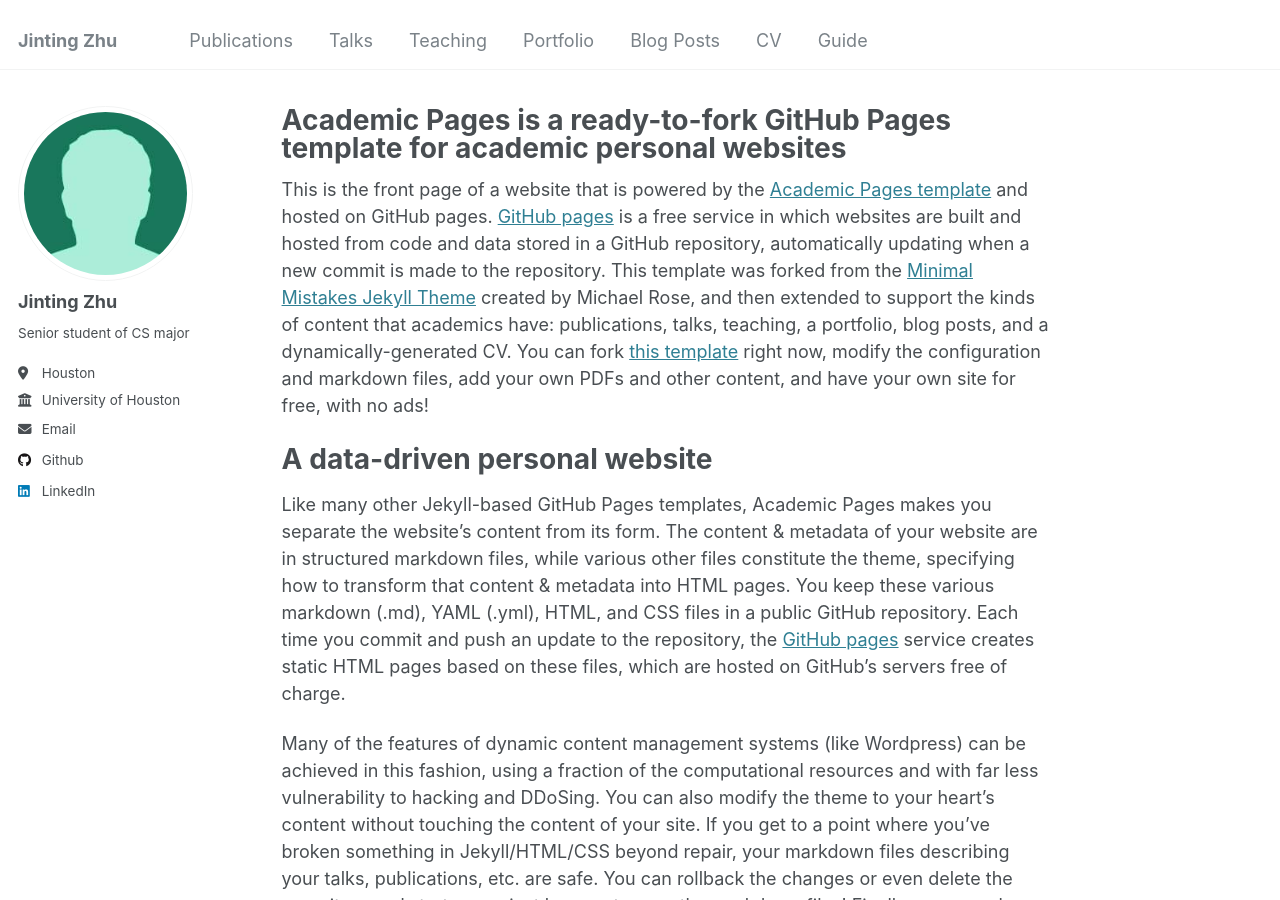
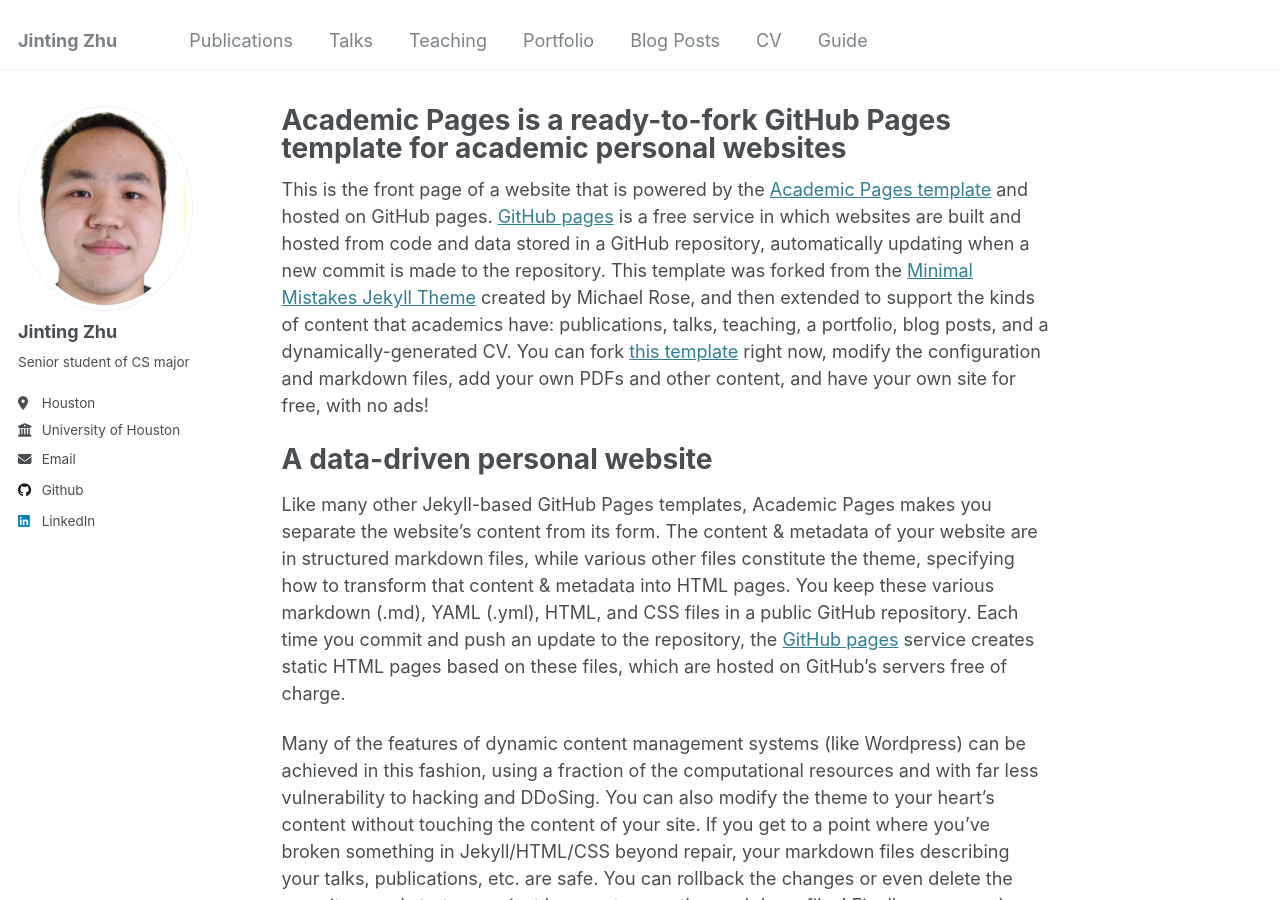
Before and after one commit to jjjzhu-5847/jjjzhu-5847.github.io, a Jekyll site: the page built from _pages/about.md, in a window 1280 px wide and 900 px high. Built offline with Jekyll 4.4.1, drawn with Linux system fonts in a browser that asks for light colours.

Commit message:
Update _config.yml

```diff
--- a/_config.yml
+++ b/_config.yml
@@ -21,7 +21,7 @@
 #               Additional customization can be done by editing /_includes/author-profile.html
 author:
   # Biographic information
-  avatar           : "bio-photo-2.jpg"
+  avatar           : "face.jpg"
   name             : "Jinting Zhu"
   pronouns         : # example: "she/her"
   bio              : "Senior student of CS major"
```
